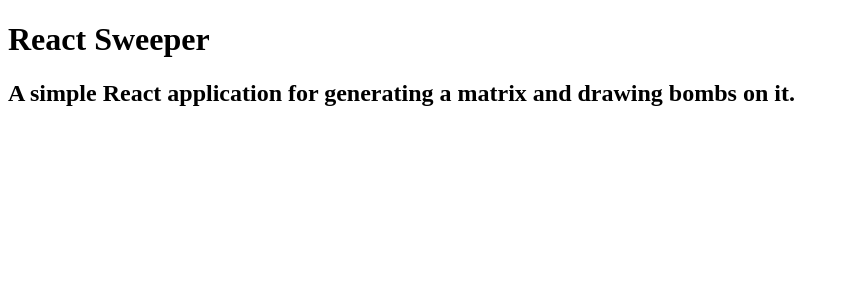
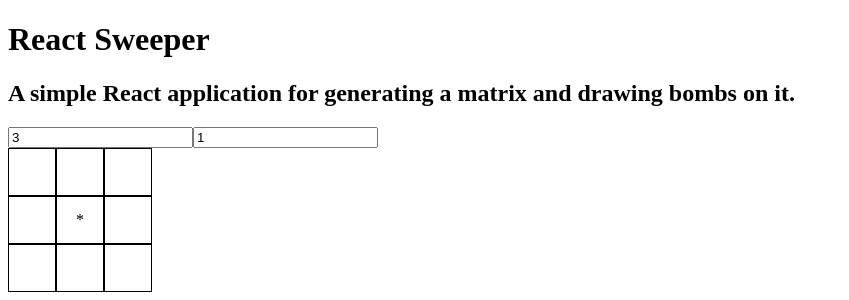
Before and after one commit to bergrz/react-sweeper, a React (Vite) app: page / in a window 1280 px wide. Shown: the top 300 px of the page, without its empty margins (0-849 px from the left). Built offline with nearby package versions, Linux system fonts and the light colour scheme.

Commit message:
feat: Add simple state

```diff
--- a/src/App.tsx
+++ b/src/App.tsx
@@ -1,6 +1,20 @@
+import { useState } from "react";
+import { Board } from "./components/Board";
+import { Controls } from "./components/Controls";
 import { Header } from "./components/Header";
 import { config } from "./config";
+import { TBoardState } from "./types";
 
 export default function App() {
-  return <Header headerConfig={config.header} />;
+  const [boardState, setBoardState] = useState<TBoardState>({
+    matrixSize: 3,
+    bombsAmount: 1,
+  });
+  return (
+    <>
+      <Header headerConfig={config.header} />
+      <Controls setBoardState={setBoardState} />
+      <Board {...boardState} />
+    </>
+  );
 }
```
